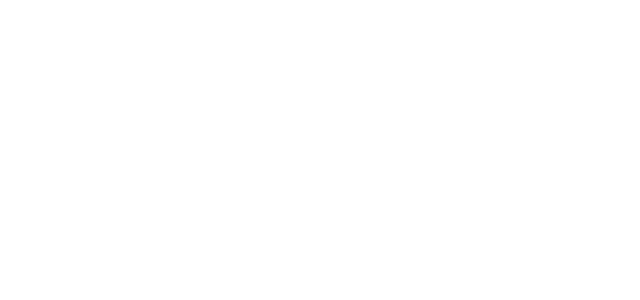
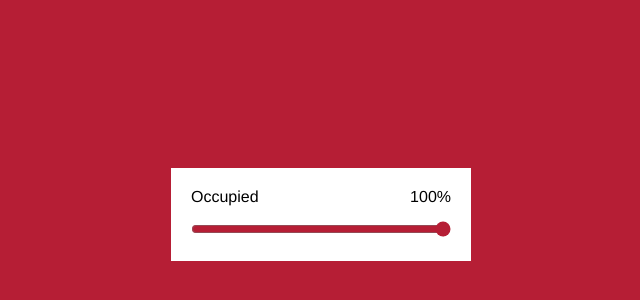
Before and after one commit to hambergjesse/intelligent-luminaire-light-levels, a React (Vite) app: page / in a window 1280 px wide. Shown: the part 186-486 px from the top of the page, without its empty margins (319-959 px from the left). Built offline with nearby package versions, Linux system fonts and the light colour scheme.

Commit message:
luminaireSlider and luminairControl components

```diff
--- a/package.json
+++ b/package.json
@@ -13,6 +13,7 @@
     "coverage": "vitest run --coverage"
   },
   "dependencies": {
+    "prop-types": "^15.8.1",
     "react": "^18.2.0",
     "react-dom": "^18.2.0",
     "sass": "^1.64.1"
--- a/src/App.jsx
+++ b/src/App.jsx
@@ -1,5 +1,18 @@
+import { LuminaireControl } from "./components/LuminaireControl/LuminaireControl";
+
 const App = () => {
-  return <></>;
+  const appStyle = {
+    display: "flex",
+    justifyContent: "center",
+    alignItems: "center",
+    height: "100vh",
+    width: "100%",
+  };
+  return (
+    <main className="app__wrapper" style={appStyle}>
+      <LuminaireControl />
+    </main>
+  );
 };
 
 export default App;
--- a/src/components/LuminaireControl/LuminaireControl.jsx
+++ b/src/components/LuminaireControl/LuminaireControl.jsx
@@ -1,3 +1,28 @@
+import { useState } from "react";
+import { LuminaireSlider } from "./LuminaireSlider";
+
 export const LuminaireControl = () => {
-  return <></>;
+  const controlPanelStyle = {
+    display: "flex",
+    background: "#ffffff",
+    padding: "20px",
+    height: "auto",
+    width: "300px",
+  };
+
+  const [sliderValue, setSliderValue] = useState(100);
+
+  const handleSliderChange = (newValue) => {
+    setSliderValue(newValue);
+  };
+
+  return (
+    <section className="controlPanel__wrapper" style={controlPanelStyle}>
+      <LuminaireSlider
+        title={"Occupied"}
+        value={sliderValue}
+        onChange={handleSliderChange}
+      />
+    </section>
+  );
 };
--- a/src/components/LuminaireControl/LuminaireSlider.jsx
+++ b/src/components/LuminaireControl/LuminaireSlider.jsx
@@ -1,3 +1,49 @@
-export const LuminaireSlider = () => {
-  return <></>;
+import PropTypes from "prop-types";
+
+export const LuminaireSlider = ({ title, value, onChange }) => {
+  const sliderStyle = {
+    display: "flex",
+    flexDirection: "column",
+    width: "100%",
+    gap: "15px",
+  };
+
+  const sliderStyleTop = {
+    display: "flex",
+    flexDirection: "row",
+    justifyContent: "space-between",
+    width: "100%",
+  };
+
+  const handleSliderChange = (event) => {
+    const newValue = parseInt(event.target.value, 10);
+    onChange(newValue);
+  };
+
+  return (
+    <div className="luminaireSlider__container" style={sliderStyle}>
+      <div className="luminaireSlider__top" style={sliderStyleTop}>
+        <p className="luminaireSlider__container--title">{title}</p>
+        <p className="luminaireSlider__container--percentage">{value + "%"}</p>
+      </div>
+      <div className="luminaireSlider__bottom">
+        <input
+          type="range"
+          id={title}
+          name={title}
+          value={value}
+          step="5"
+          min="0"
+          max="100"
+          onChange={handleSliderChange}
+        />
+      </div>
+    </div>
+  );
 };
+
+LuminaireSlider.propTypes = {
+  title: PropTypes.string.isRequired,
+  value: PropTypes.number.isRequired,
+  onChange: PropTypes.func.isRequired,
+};
--- a/src/scss/_base.scss
+++ b/src/scss/_base.scss
@@ -1,3 +1,11 @@
+// brand colour scheme and fonts
+$helvar-red: #b61e35;
+$helvar-dark-red: #8a1b1b;
+$helvar-faded-red: #e197a1;
+$helvar-white: #ffffff;
+$helvar-font-family: Raleway, "Helvetica Neue", Helvetica, Arial, sans-serif;
+
+// reset styling etc
 * {
   margin: 0px;
   padding: 0px;
@@ -8,10 +16,47 @@
   scroll-behavior: smooth;
   text-rendering: optimizeLegibility !important;
   -webkit-font-smoothing: antialiased !important;
+  font-family: $helvar-font-family;
 }
 
+// set up background & prevent horizontal scroll
 body {
+  background: $helvar-red;
   overflow-x: hidden;
   width: 100vw;
   height: 100%;
 }
+
+input[type="range"] {
+  accent-color: $helvar-red;
+  width: 100%;
+}
+
+/*
+input[type="range"] {
+  appearance: none;
+  width: 100%;
+  height: 8px;
+  border-radius: 5px;
+  color: $helvar-red;
+  background: $helvar-faded-red;
+  accent-color: $helvar-red;
+}
+
+input[type="range"]::-webkit-slider-thumb {
+  -webkit-appearance: none;
+  width: 16px;
+  height: 16px;
+  border-radius: 50%;
+  background: $helvar-red;
+  cursor: pointer;
+}
+
+input[type="range"]:hover::-webkit-slider-thumb {
+  background: $helvar-red;
+}
+
+input[type="range"]:active::-webkit-slider-thumb {
+  background: $helvar-dark-red;
+}
+*/
```
Also changed, not shown: 1 other file (tests, documents, lock files or other folders).
